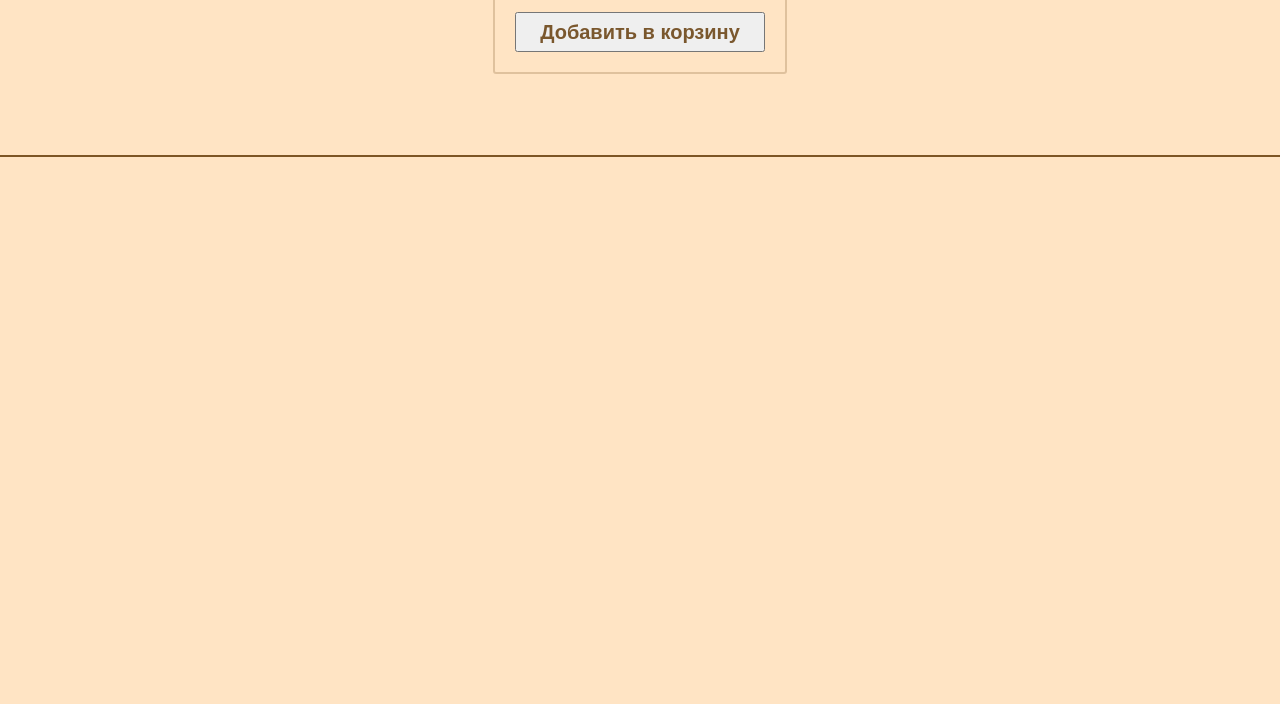
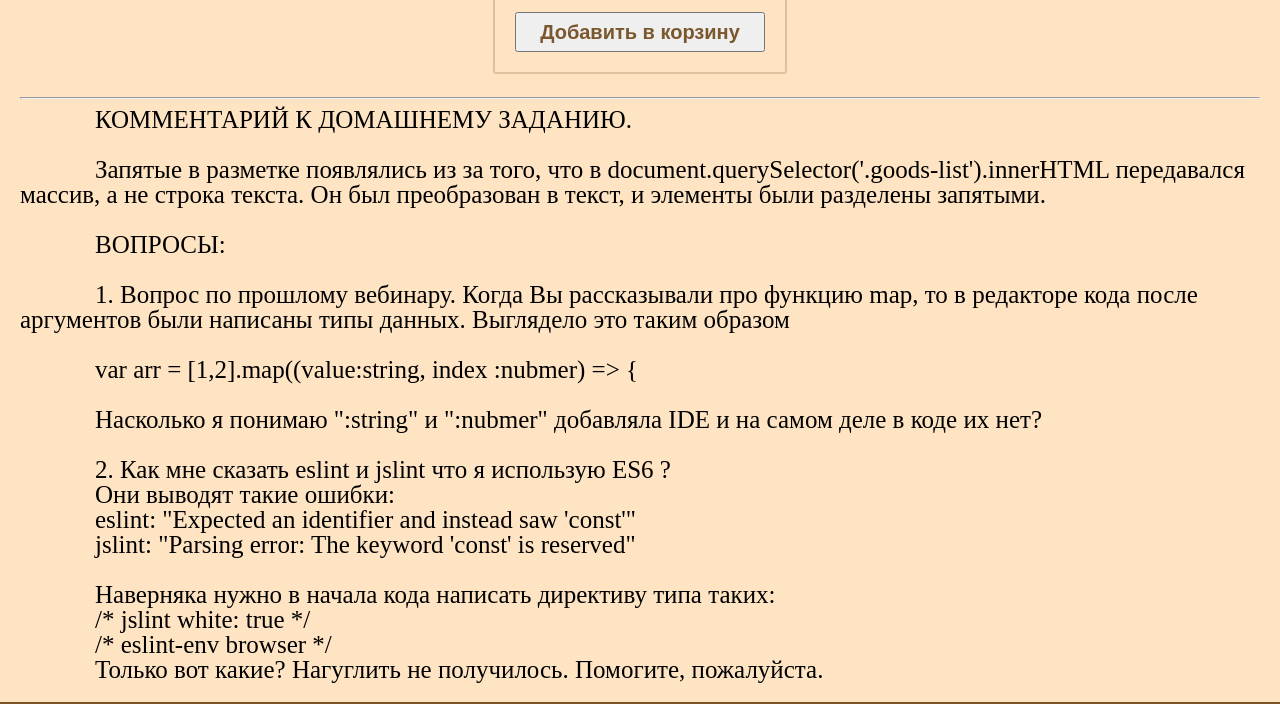
Before and after one commit to eaglecrazy/JS, a plain HTML site: page index.html in a window 1280 px wide. Shown: the part 747-1451 px from the top of the page. Before the commit the page ends 904 px from the top, so only its background shows below. Drawn offline with Linux system fonts and the light colour scheme.

Commit message:
Сделал ДЗ №1

```diff
--- a/index.html
+++ b/index.html
@@ -15,6 +15,32 @@
     </header>
     <main>
         <div class="goods-list"></div>
+        <hr>
+        <div class="text">
+            <pre>
+            КОММЕНТАРИЙ К ДОМАШНЕМУ ЗАДАНИЮ.
+
+            Запятые в разметке появлялись из за того, что в document.querySelector('.goods-list').innerHTML передавался массив, а не строка текста. Он был преобразован в текст, и элементы были разделены запятыми.
+
+            ВОПРОСЫ:
+
+            1. Вопрос по прошлому вебинару. Когда Вы рассказывали про функцию map, то в редакторе кода после аргументов были написаны типы данных. Выглядело это таким образом
+
+            var arr = [1,2].map((value:string, index :nubmer) => {
+
+            Насколько я понимаю ":string" и ":nubmer" добавляла IDE и на самом деле в коде их нет?
+
+            2. Как мне сказать eslint и jslint что я использую ES6 ?
+            Они выводят такие ошибки:
+            eslint: "Expected an identifier and instead saw 'const'"
+            jslint: "Parsing error: The keyword 'const' is reserved"
+
+            Наверняка нужно в начала кода написать директиву типа таких:
+            /* jslint white: true */
+            /* eslint-env browser */
+            Только вот какие? Нагуглить не получилось. Помогите, пожалуйста.</pre>
+        </div>
     </main>
 </body>
+
 </html>
--- a/styles/style.css
+++ b/styles/style.css
@@ -27,7 +27,7 @@ main {
     padding: 20px;
     border-top: solid 2px rgba(95, 52, 0, 0.81);
     border-bottom: solid 2px rgba(95, 52, 0, 0.81);
-    min-height: 100%;
+/*    min-height: 100%;*/
 }
 
 .goods-list {
@@ -63,3 +63,9 @@ main {
     display: inline-block;
     margin: 15px 0;
 }
+
+pre {
+    font-size: 25px;
+    white-space:pre-wrap;
+
+}
```
Also changed, not shown: index.js (+0 -9 lines).
